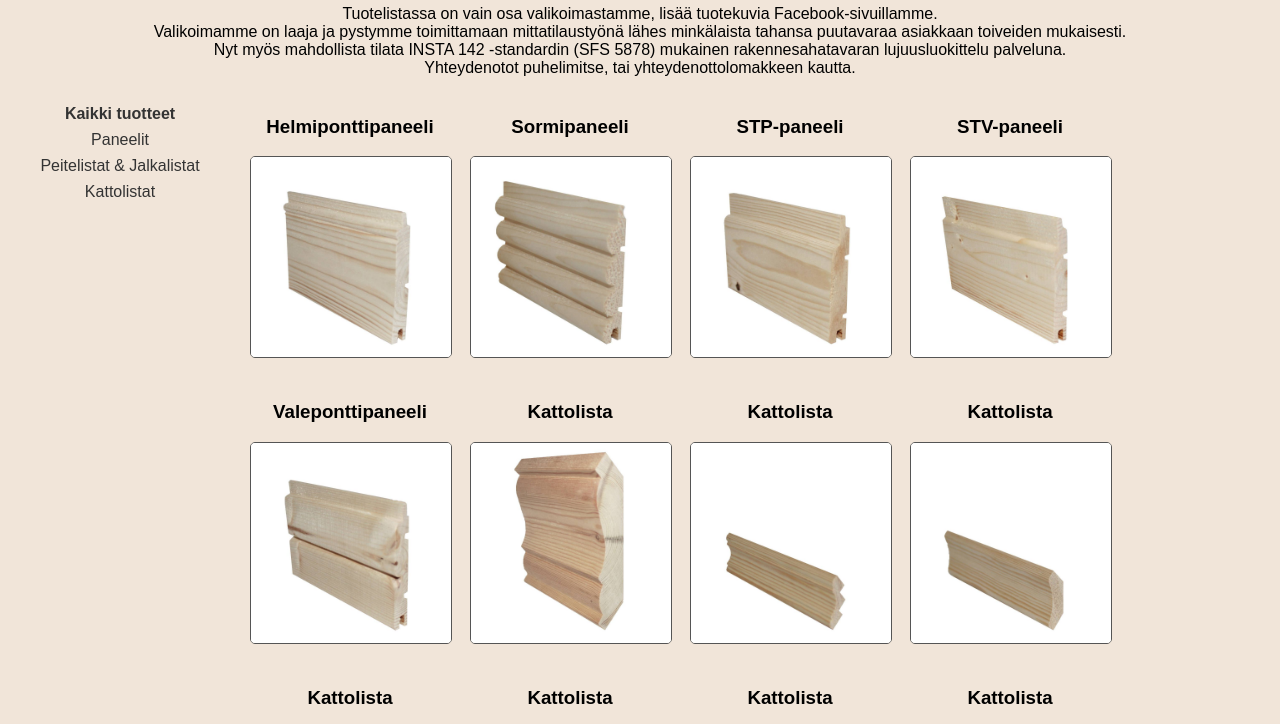
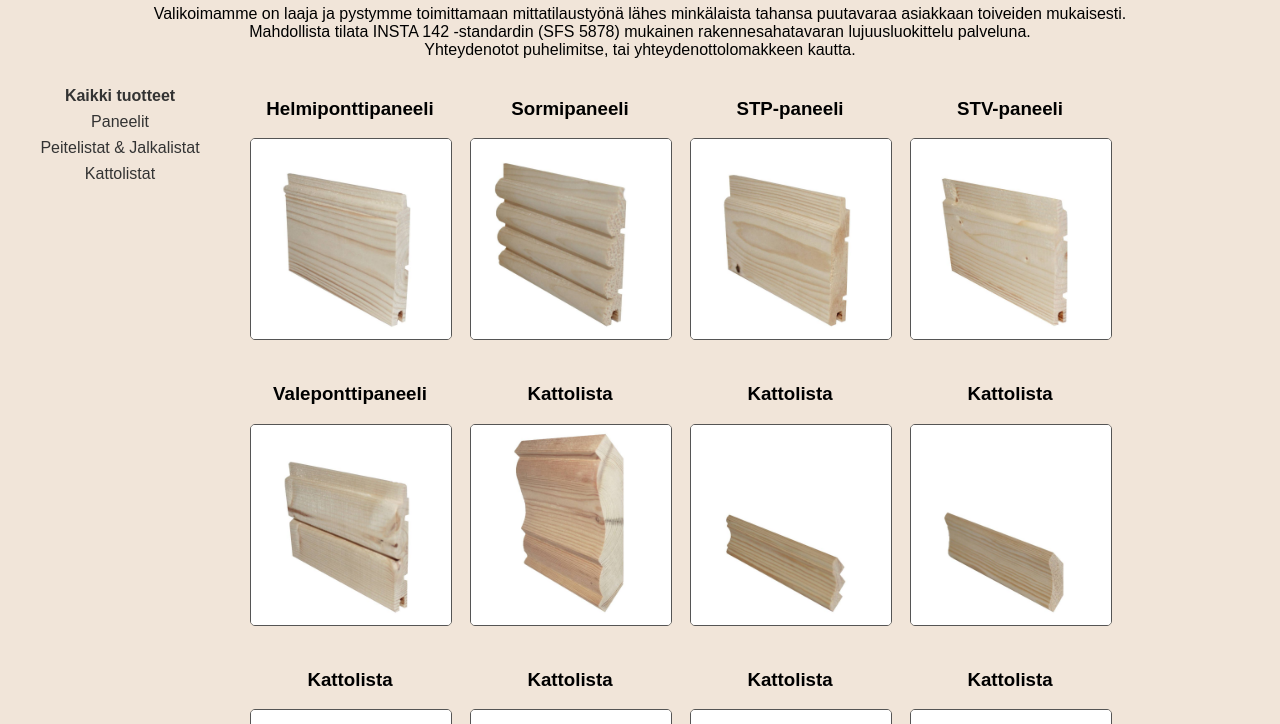
Before and after one commit to ga6bby/enajarvensaha, a plain HTML site: page tuotteet.html in a window 1280 px wide. Shown: the part 198-922 px from the top of the page. Drawn offline with Linux system fonts and the light colour scheme.

Commit message:
add html

```diff
--- a/tuotteet.html
+++ b/tuotteet.html
@@ -49,9 +49,8 @@
 <div class="content">
     <h2>Tuotteet</h2>
     <p>
-        Tuotelistassa on vain osa valikoimastamme, lisää tuotekuvia Facebook-sivuillamme.<br>
         Valikoimamme on laaja ja pystymme toimittamaan mittatilaustyönä lähes minkälaista tahansa puutavaraa asiakkaan toiveiden mukaisesti.<br>
-        Nyt myös mahdollista tilata INSTA 142 -standardin (SFS 5878) mukainen rakennesahatavaran lujuusluokittelu palveluna.<br>
+        Mahdollista tilata INSTA 142 -standardin (SFS 5878) mukainen rakennesahatavaran lujuusluokittelu palveluna.<br>
         Yhteydenotot puhelimitse, tai yhteydenottolomakkeen kautta.
     </p>
 
```
